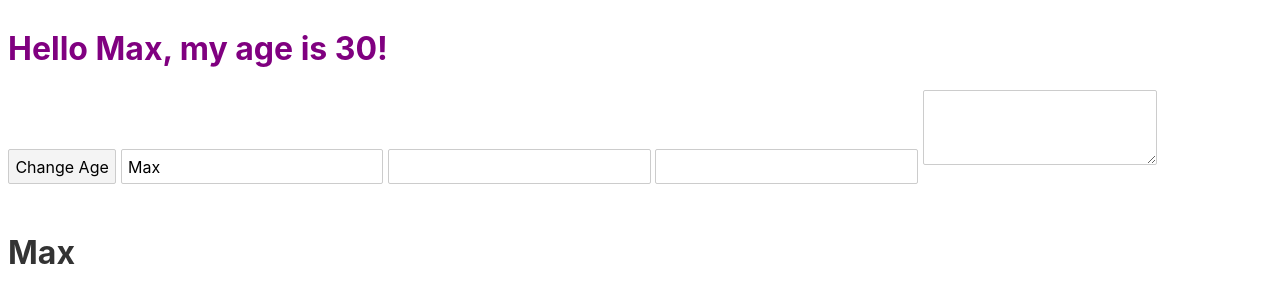
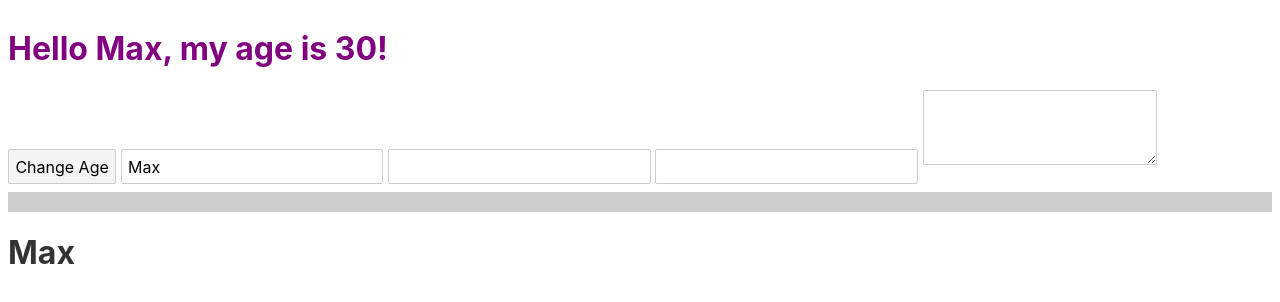
Before and after one commit to bu99ins/svelte-first-app, a Svelte app: page / in a window 1280 px wide. Shown: the top 302 px of the page. Built offline with nearby package versions, Linux system fonts and the light colour scheme.

Commit message:
Use dynamic class name in the template

```diff
--- a/src/ContactCard.svelte
+++ b/src/ContactCard.svelte
@@ -6,12 +6,14 @@
 </script>
 
 <style>
-
+  .thumb-placeholder {
+    background: #ccc;
+  }
 </style>
 
 <div>
   <header>
-    <div>
+    <div class="thumb" class:thumb-placeholder={!userImage}>
       <img src={userImage} alt="" />
     </div>
     <h1>{userName}</h1>
```
